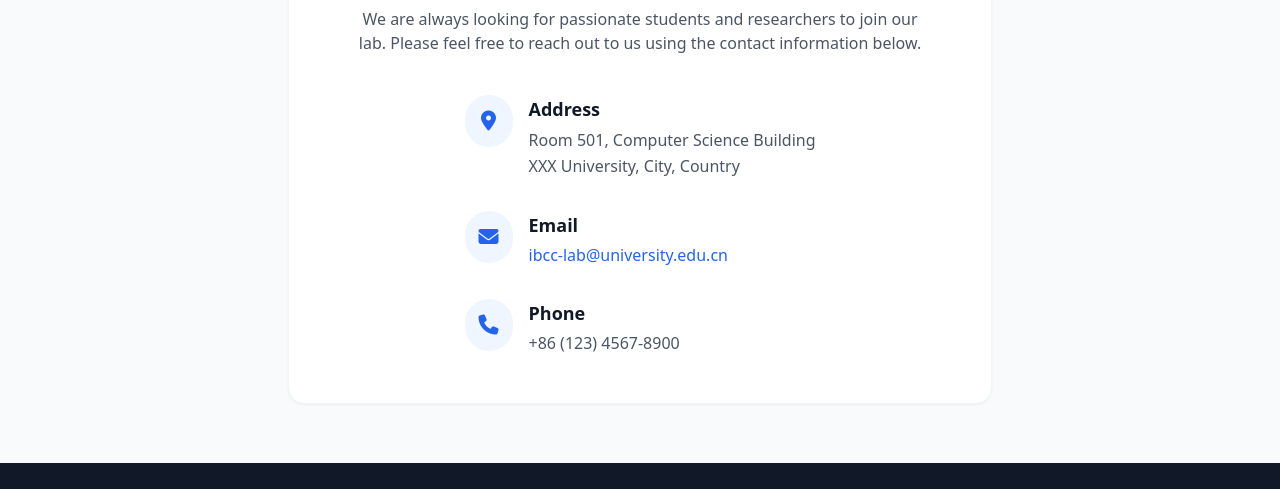
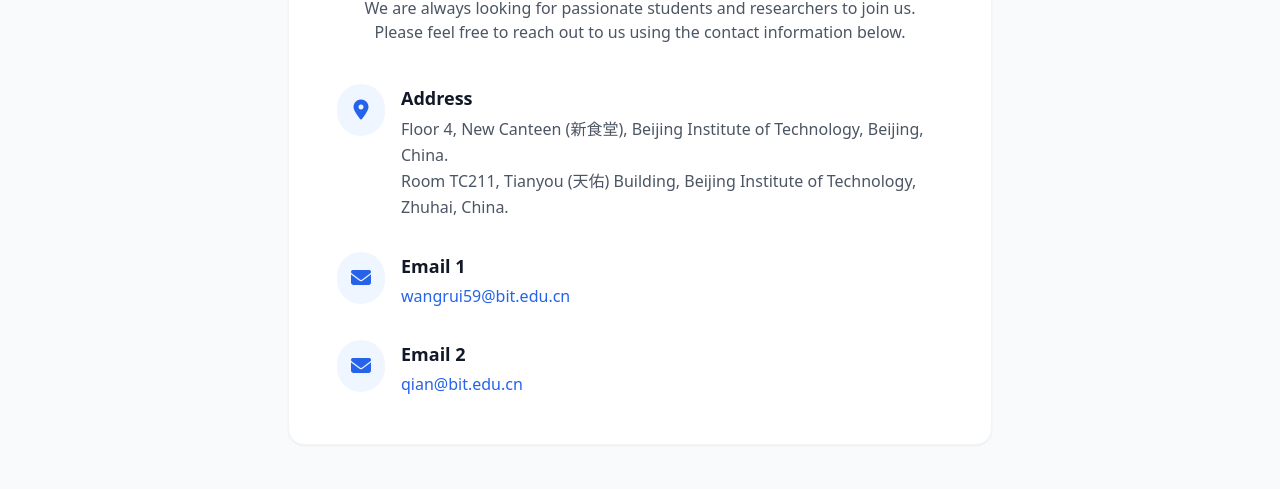
Before and after one commit to BHE-AIM-BAC/BHE-AIM-BAC.github.io, a plain HTML site: page contact.html in a window 1280 px wide. Shown: the part 245-734 px from the top of the page. Drawn offline with nearby package versions, Linux system fonts and the light colour scheme.

Commit message:
Add files via upload

```diff
--- a/contact.html
+++ b/contact.html
@@ -66,7 +66,7 @@
             <div class="bg-white p-8 md:p-12 rounded-2xl shadow-sm border border-gray-100 text-center">
                 <h1 class="text-3xl md:text-4xl font-extrabold text-gray-900 mb-6">Get in Touch</h1>
                 <p class="text-gray-600 mb-10 max-w-xl mx-auto">
-                    We are always looking for passionate students and researchers to join our lab. Please feel free to reach out to us using the contact information below.
+                    We are always looking for passionate students and researchers to join us. Please feel free to reach out to us using the contact information below.
                 </p>
 
                 <div class="space-y-8 text-left inline-block">
@@ -78,9 +78,13 @@
                         <div>
                             <h3 class="font-bold text-gray-900 text-lg mb-1">Address</h3>
                             <p class="text-gray-600 leading-relaxed">
-                                Room 501, Computer Science Building<br>
-                                XXX University, City, Country
+                                Floor 4, New Canteen (新食堂), Beijing Institute of Technology, Beijing, China.
                             </p>
+
+                            <p class="text-gray-600 leading-relaxed">
+                                Room TC211, Tianyou (天佑) Building, Beijing Institute of Technology, Zhuhai, China.
+                            </p>
+
                         </div>
                     </div>
 
@@ -90,9 +94,9 @@
                             <i class="fa-solid fa-envelope text-blue-600 text-xl w-6 text-center"></i>
                         </div>
                         <div>
-                            <h3 class="font-bold text-gray-900 text-lg mb-1">Email</h3>
+                            <h3 class="font-bold text-gray-900 text-lg mb-1">Email 1</h3>
                             <a href="mailto:ibcc-lab@university.edu.cn" class="text-blue-600 hover:underline hover:text-blue-800 transition">
-                                ibcc-lab@university.edu.cn
+                                wangrui59@bit.edu.cn
                             </a>
                         </div>
                     </div>
@@ -100,11 +104,13 @@
                     <!-- 電話 (可選) -->
                     <div class="flex items-start">
                         <div class="bg-blue-50 p-3 rounded-full mr-4 flex-shrink-0">
-                            <i class="fa-solid fa-phone text-blue-600 text-xl w-6 text-center"></i>
+                            <i class="fa-solid fa-envelope text-blue-600 text-xl w-6 text-center"></i>
                         </div>
                         <div>
-                            <h3 class="font-bold text-gray-900 text-lg mb-1">Phone</h3>
-                            <p class="text-gray-600">+86 (123) 4567-8900</p>
+                            <h3 class="font-bold text-gray-900 text-lg mb-1">Email 2</h3>
+                            <a href="mailto:ibcc-lab@university.edu.cn" class="text-blue-600 hover:underline hover:text-blue-800 transition">
+                                qian@bit.edu.cn
+                            </a>
                         </div>
                     </div>
                 </div>
```
